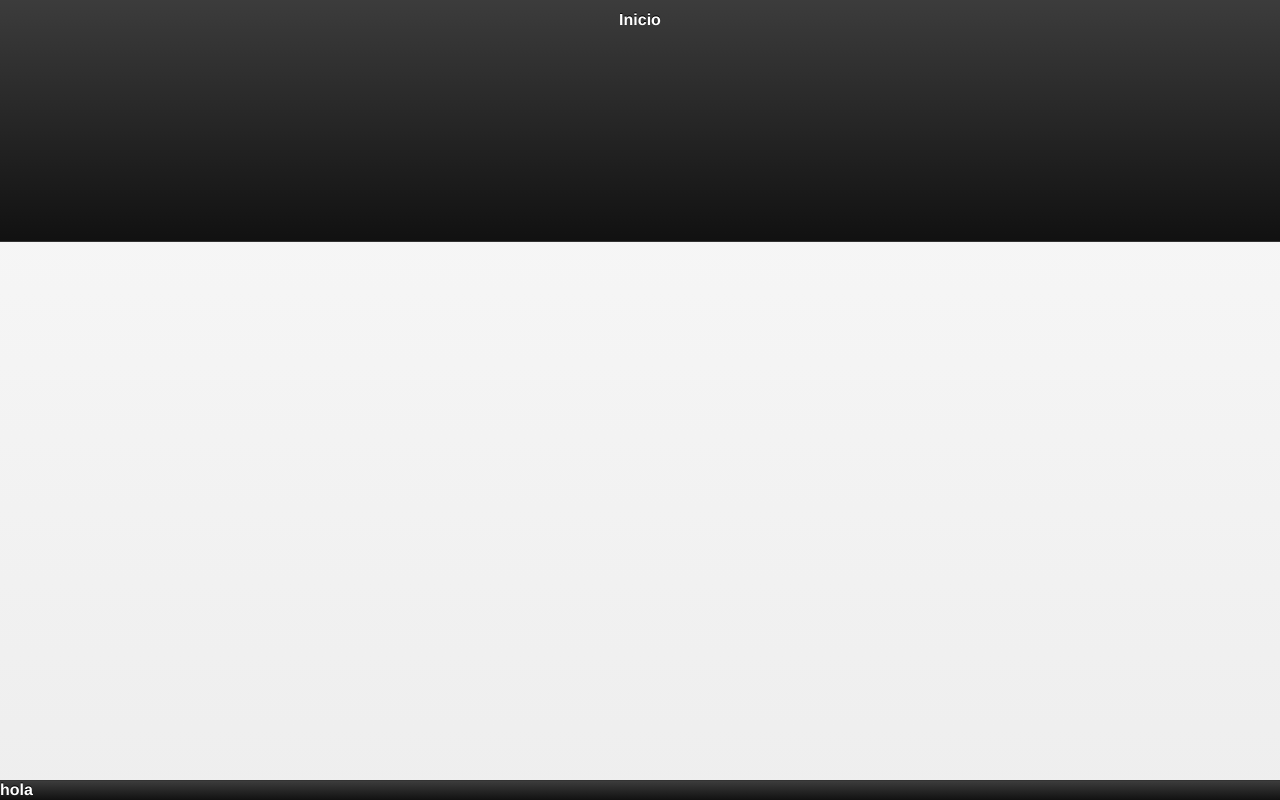
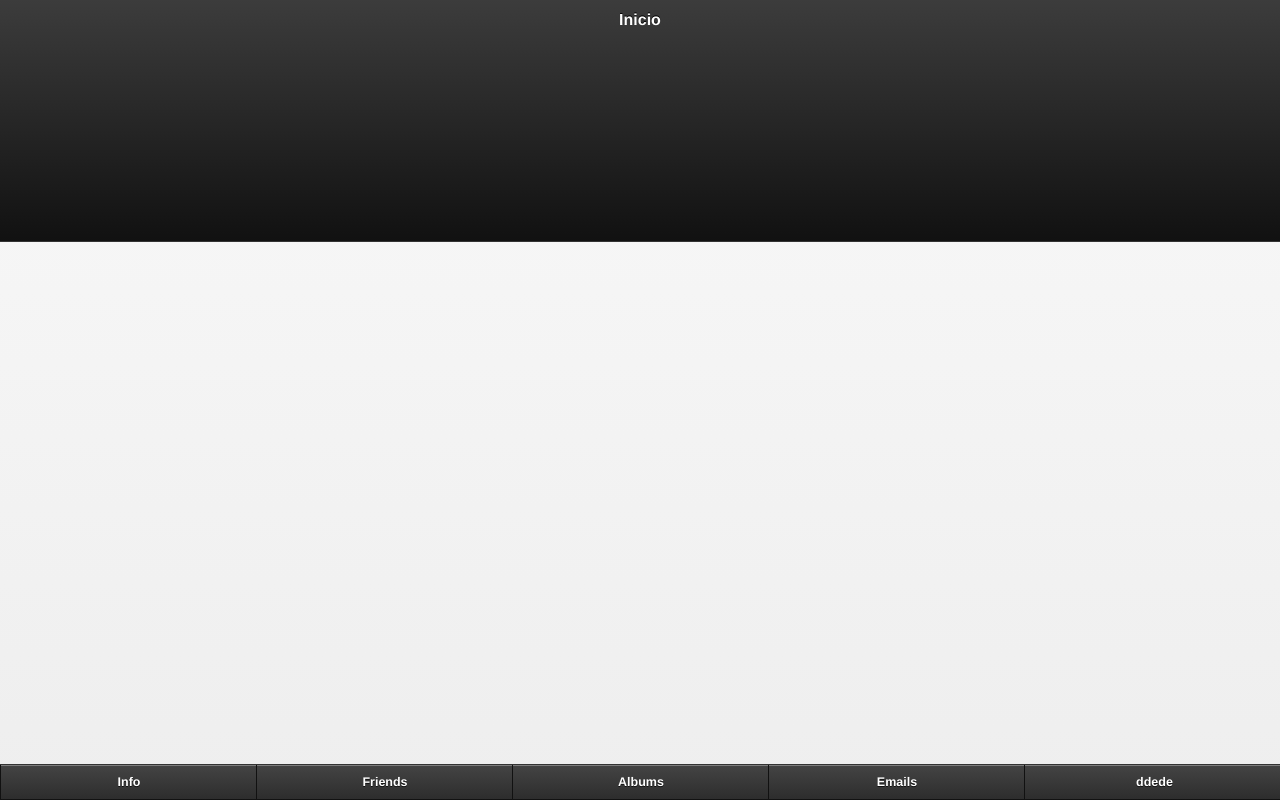
Before and after one commit to barrerot/iSem, a plain HTML site: page index.html in a window 1280 px wide. Drawn offline with Linux system fonts and the light colour scheme; some packages are replaced by stand-ins of ours.

```diff
--- a/index.html
+++ b/index.html
@@ -87,13 +87,12 @@
 				        'latLng': location_aux
 				    }, function(results, status) {
 				        if (status === google.maps.GeocoderStatus.OK) {
-				            //alert(results[0].formatted_address);
 				            var aux = results[0].formatted_address;
 				            console.log(j);
 				            hermandad_title = (hermandades[j])[0];
 				            hermandad_street = aux;
 				            hermandad_escudo = (hermandades[j])[4];
-				            $("#last_position_hermandades ul").prepend("<li><img src='assets/escudos/"+hermandad_escudo+"'><h3>"+hermandad_title+"</h3><p>"+hermandad_street+"</p></li>").slideDown("slow").listview('refresh');;
+				            $("#last_position_hermandades ul").prepend("<li><a href='#'><img src='assets/escudos/"+hermandad_escudo+"'><h3>"+hermandad_title+"</h3><p>"+hermandad_street+"</p></a></li>").listview('refresh');
 				        } else if (status === google.maps.GeocoderStatus.OVER_QUERY_LIMIT) {
 				            setTimeout(function() {
 				                Geocoder(location_aux,j);
@@ -131,9 +130,17 @@
 		        <ul data-role="listview">
 				</ul>
 			</div>
-			<div data-role="footer" data-position="fixed">
-				hola
-			</div>
+			<div data-role="footer" data-id="foo1" data-position="fixed">
+				<div data-role="navbar">
+					<ul>
+						<li><a href="a.html">Info</a></li>
+						<li><a href="b.html">Friends</a></li>
+						<li><a href="c.html">Albums</a></li>
+						<li><a href="d.html">Emails</a></li>
+						<li><a href="e.html">ddede</a></li>
+					</ul>
+				</div><!-- /navbar -->
+			</div><!-- /footer -->
 		</div>
 	</body>
 </html>
```
